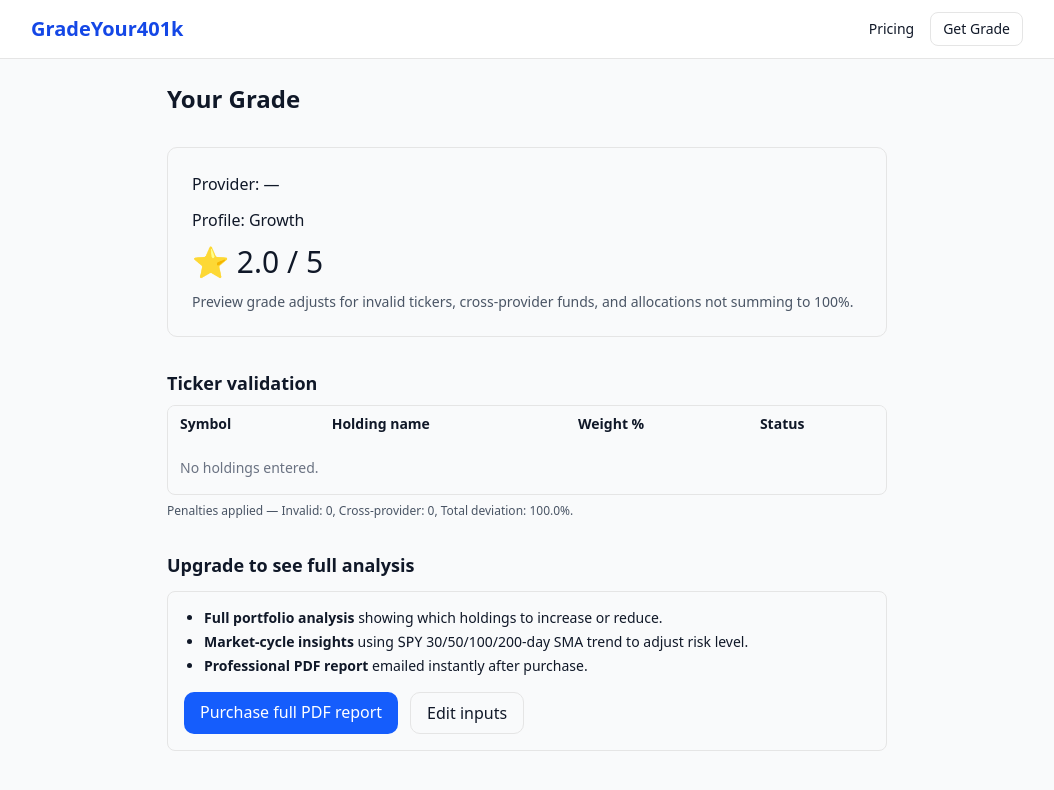
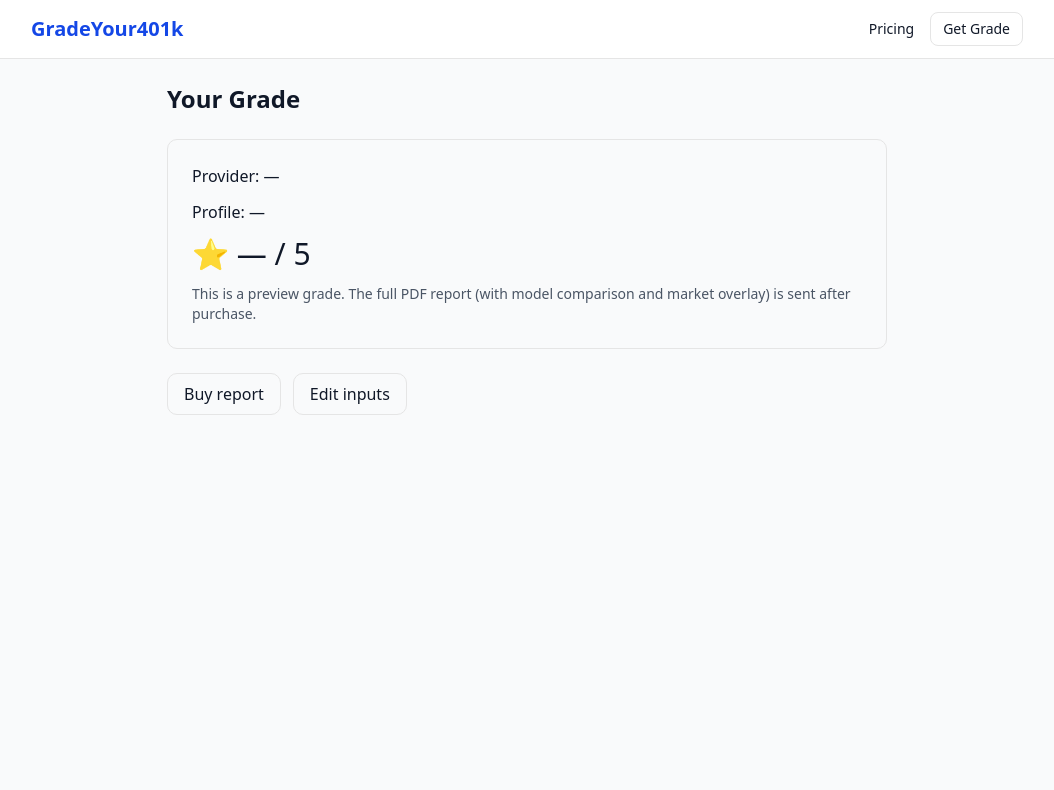
Before and after one commit to rremling/gradeyour401k, a Next.js app: page /grade/results in a window 1280 px wide. Shown: the top 790 px of the page, without its empty margins (113-1167 px from the left). Built offline with nearby package versions, Linux system fonts and the light colour scheme.

Commit message:
Update page.tsx

```diff
--- a/src/app/grade/results/page.tsx
+++ b/src/app/grade/results/page.tsx
@@ -1,189 +1,107 @@
-// src/app/grade/results/page.tsx
+// src/app/grade/result/page.tsx
 import Link from "next/link";
-import {
-  PROVIDERS,
-  HOLDINGS_MAP,
-  type ProviderKey,
-  type InvestorProfile,
-  validateSymbol,
-  labelFor,
-  computeGrade,
-  diffAgainstModel,
-} from "@/lib/gy4k";
 
-// --- helpers ---
-function parseRows(raw: string | null) {
-  if (!raw) return [] as { symbol: string; weight: number }[];
+type SearchParams = {
+  provider?: string;
+  profile?: string;
+  grade?: string;
+  previewId?: string;
+};
+
+type PreviewRow = { symbol: string; weight: number };
+
+async function fetchPreview(previewId: string) {
+  const base =
+    process.env.NEXT_PUBLIC_BASE_URL ||
+    (process.env.VERCEL_URL ? `https://${process.env.VERCEL_URL}` : "http://localhost:3000");
+
   try {
-    const arr = JSON.parse(decodeURIComponent(raw));
-    if (!Array.isArray(arr)) return [];
-    return arr
-      .filter((r) => r && typeof r.symbol === "string")
-      .map((r) => ({
-        symbol: String(r.symbol).toUpperCase(),
-        weight:
-          r.weight === "" || r.weight === null || r.weight === undefined
-            ? 0
-            : Number(r.weight) || 0,
-      }));
+    const res = await fetch(`${base}/api/preview/get?id=${encodeURIComponent(previewId)}`, {
+      // Build time may be static; force dynamic
+      cache: "no-store",
+    });
+    if (!res.ok) return null;
+    return (await res.json()) as {
+      ok: boolean;
+      provider: string;
+      provider_display?: string;
+      profile: string;
+      rows: PreviewRow[];
+      grade_base?: number;
+      grade_adjusted?: number;
+    } | null;
   } catch {
-    return [];
+    return null;
   }
 }
 
-// count how many user tickers belong to another provider
-function countCrossProviderSymbols(selected: ProviderKey | "", symbols: string[]) {
-  if (!selected) return 0;
-  const others: [ProviderKey, string[]][] = (Object.keys(HOLDINGS_MAP) as ProviderKey[])
-    .filter((p) => p !== selected)
-    .map((p) => [p, HOLDINGS_MAP[p]]);
-  let count = 0;
-  for (const s of symbols) {
-    const hitOther = others.some(([, list]) => list.includes(s));
-    if (hitOther) count++;
-  }
-  return count;
+export default async function ResultPage({ searchParams }: { searchParams: SearchParams }) {
+  const providerParam = searchParams.provider || "";
+  const profile = searchParams.profile || "";
+  const grade = searchParams.grade || "—";
+  const previewId = searchParams.previewId || "";
+
+  let preview = null as Awaited<ReturnType<typeof fetchPreview>>;
+
+  if (previewId) {
+    preview = await fetchPreview(previewId);
   }
 
-export default function ResultsPage({
-  searchParams,
-}: {
-  searchParams: { provider?: string; profile?: InvestorProfile; grade?: string; rows?: string };
-}) {
-  const providerLabel = searchParams.provider ?? "";
-  const profile = (searchParams.profile as InvestorProfile) ?? "Growth";
-  const rowsParam = searchParams.rows ?? "";
-
-  const providerKey =
-    PROVIDERS.find((p) => p.label.toLowerCase() === providerLabel.toLowerCase())
-      ?.key || "";
-
-  const userRows = parseRows(rowsParam);
-  const total = userRows.reduce((s, r) => s + (Number(r.weight) || 0), 0);
-  const baseGrade = computeGrade(profile, total);
-
-  const validity = userRows.map((r) => ({
-    ...r,
-    status: validateSymbol(providerKey as ProviderKey, r.symbol),
-    label: labelFor(r.symbol),
-  }));
-
-  const invalidCount = validity.filter((v) => v.status === "invalid").length;
-  const crossProviderCount = countCrossProviderSymbols(
-    providerKey as ProviderKey,
-    userRows.map((r) => r.symbol)
-  );
-  const offTotalPenalty = Math.min(1, Math.abs(100 - total) / 50);
-  const invalidPenalty = Math.min(1, invalidCount * 0.2);
-  const crossPenalty = Math.min(0.7, crossProviderCount * 0.1);
-
-  const adjusted = Math.max(1, Math.min(5, baseGrade - (offTotalPenalty + invalidPenalty + crossPenalty)));
-  const grade = adjusted.toFixed(1);
-
-  // For “Edit inputs” round-trip
-  const backParams = new URLSearchParams({
-    provider: providerLabel,
-    profile,
-    rows: rowsParam || "",
-  }).toString();
+  const providerDisplay =
+    preview?.provider_display || providerParam || (preview?.provider ?? "");
 
   return (
-    <main className="mx-auto max-w-3xl p-6 space-y-8">
+    <main className="mx-auto max-w-3xl p-6 space-y-6">
       <h1 className="text-2xl font-bold">Your Grade</h1>
 
       <div className="rounded-lg border p-6 space-y-3">
-        <p><span className="font-medium">Provider:</span> {providerLabel || "—"}</p>
-        <p><span className="font-medium">Profile:</span> {profile}</p>
+        <p>
+          <span className="font-medium">Provider:</span>{" "}
+          {providerDisplay || "—"}
+        </p>
+        <p>
+          <span className="font-medium">Profile:</span>{" "}
+          {profile || preview?.profile || "—"}
+        </p>
         <p className="text-3xl">⭐ {grade} / 5</p>
         <p className="text-sm text-gray-600">
-          Preview grade adjusts for invalid tickers, cross-provider funds, and allocations not summing to 100%.
+          This is a preview grade. The full PDF report (with model comparison
+          and market overlay) is sent after purchase.
         </p>
       </div>
 
-      <section className="space-y-2">
-        <h2 className="text-lg font-semibold">Ticker validation</h2>
-        <div className="rounded-md border overflow-x-auto">
-          <table className="w-full text-sm">
-            <thead className="bg-gray-50">
-              <tr>
-                <th className="px-3 py-2 text-left">Symbol</th>
-                <th className="px-3 py-2 text-left">Holding name</th>
-                <th className="px-3 py-2 text-left">Weight %</th>
-                <th className="px-3 py-2 text-left">Status</th>
-              </tr>
-            </thead>
-            <tbody>
-              {validity.map((r, i) => (
-                <tr key={i} className="border-t">
-                  <td className="px-3 py-2 font-mono">{r.symbol}</td>
-                  <td className="px-3 py-2">{r.label || "—"}</td>
-                  <td className="px-3 py-2">{(Number(r.weight) || 0).toFixed(1)}</td>
-                  <td className="px-3 py-2">
-                    <span
-                      className={`text-[11px] rounded-full px-2 py-1 border ${
-                        r.status === "inList"
-                          ? "bg-green-50 text-green-700 border-green-300"
-                          : r.status === "custom"
-                          ? "bg-amber-50 text-amber-700 border-amber-300"
-                          : "bg-red-50 text-red-700 border-red-300"
-                      }`}
-                    >
-                      {r.status === "inList"
-                        ? "Valid (in list)"
-                        : r.status === "custom"
-                        ? "Custom"
-                        : "Invalid"}
-                    </span>
-                  </td>
-                </tr>
+      {preview?.rows?.length ? (
+        <section className="rounded-lg border p-6">
+          <h2 className="text-lg font-semibold mb-3">Your current holdings</h2>
+          <div className="grid grid-cols-12 text-sm font-medium border-b pb-2">
+            <div className="col-span-8">Symbol</div>
+            <div className="col-span-4 text-right">Weight %</div>
+          </div>
+          <div className="divide-y">
+            {preview.rows.map((r, idx) => (
+              <div key={idx} className="grid grid-cols-12 py-2 text-sm">
+                <div className="col-span-8">{r.symbol}</div>
+                <div className="col-span-4 text-right">{r.weight.toFixed(1)}</div>
+              </div>
             ))}
-              {validity.length === 0 && (
-                <tr>
-                  <td className="px-3 py-4 text-gray-500" colSpan={4}>
-                    No holdings entered.
-                  </td>
-                </tr>
-              )}
-            </tbody>
-          </table>
           </div>
+        </section>
+      ) : null}
 
-        <p className="text-xs text-gray-600">
-          Penalties applied — Invalid: {invalidCount}, Cross-provider: {crossProviderCount}, Total deviation:{" "}
-          {Math.abs(100 - total).toFixed(1)}%.
-        </p>
-      </section>
-
-      <section className="space-y-3">
-        <h2 className="text-lg font-semibold">Upgrade to see full analysis</h2>
-        <div className="rounded-md border p-4 bg-gray-50">
-          <ul className="list-disc pl-5 space-y-1 text-sm">
-            <li>
-              <strong>Full portfolio analysis</strong> showing which holdings to increase or reduce.
-            </li>
-            <li>
-              <strong>Market-cycle insights</strong> using <code>SPY</code> 30/50/100/200-day SMA trend to adjust risk level.
-            </li>
-            <li>
-              <strong>Professional PDF report</strong> emailed instantly after purchase.
-            </li>
-          </ul>
-          <div className="mt-4 flex gap-3">
+      <div className="flex gap-3">
         <Link
           href="/pricing"
-              className="inline-block rounded-lg bg-blue-600 text-white px-4 py-2 hover:bg-blue-700"
+          className="inline-block rounded-lg border px-4 py-2 hover:bg-gray-50"
         >
-              Purchase full PDF report
+          Buy report
         </Link>
         <Link
-              href={`/grade/new?${backParams}`}
+          href="/grade/new"
           className="inline-block rounded-lg border px-4 py-2 hover:bg-gray-50"
         >
           Edit inputs
         </Link>
       </div>
-        </div>
-      </section>
     </main>
   );
 }
```
Lines whose indentation alone changed are shown as unchanged.
